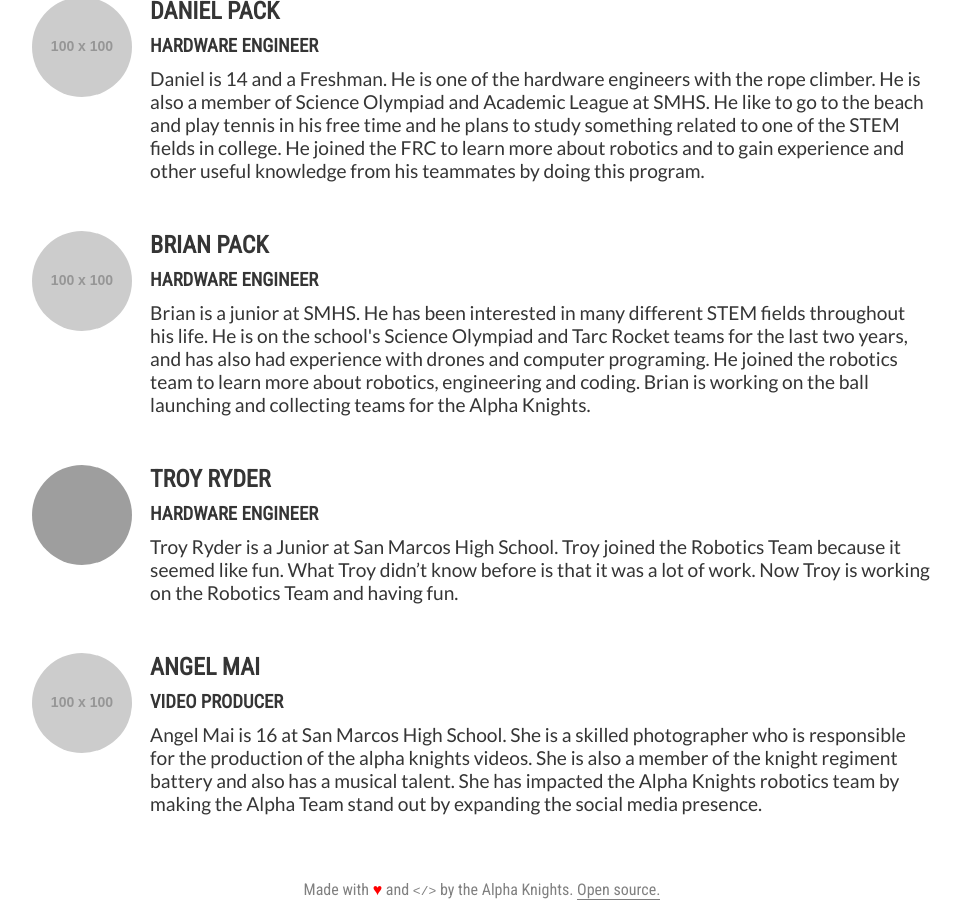
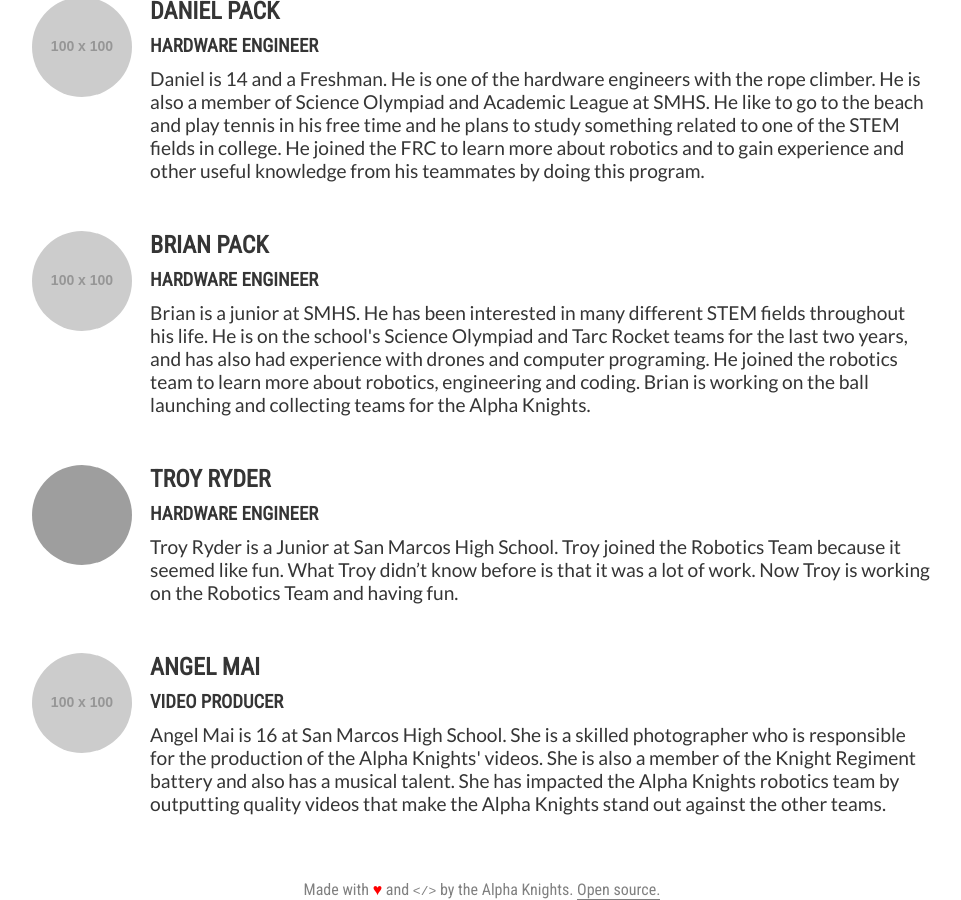
Before and after one commit to AlphaKnights/alphaknights.github.io, a Jekyll site: the page built from index.html, in a window 1280 px wide and 900 px high, scrolled down 7167 px, cut to the strip 0-900 px from the top of the window. Shown: the whole strip, without its empty margins (158-1119 px from the left). Built offline with Jekyll 4.4.1, drawn with Linux system fonts in a browser that asks for light colours; grey boxes are pictures that could not be loaded.

Commit message:
angelbio

```diff
--- a/index.html
+++ b/index.html
@@ -367,7 +367,7 @@ layout: hero
         <h2>Angel Mai</h2>
         <h3>Video Producer</h3>
         <p>
-           Angel Mai is 16 at San Marcos High School. She is a skilled photographer who is responsible for the production of the alpha knights videos. She is also a member of the knight regiment battery and also has a musical talent. She has impacted the Alpha Knights robotics team by making the Alpha Team stand out by expanding the social media presence.
+           Angel Mai is 16 at San Marcos High School. She is a skilled photographer who is responsible for the production of the Alpha Knights' videos. She is also a member of the Knight Regiment battery and also has a musical talent. She has impacted the Alpha Knights robotics team by outputting quality videos that make the Alpha Knights stand out against the other teams.
         </p>
       </div>
     </div>
```
